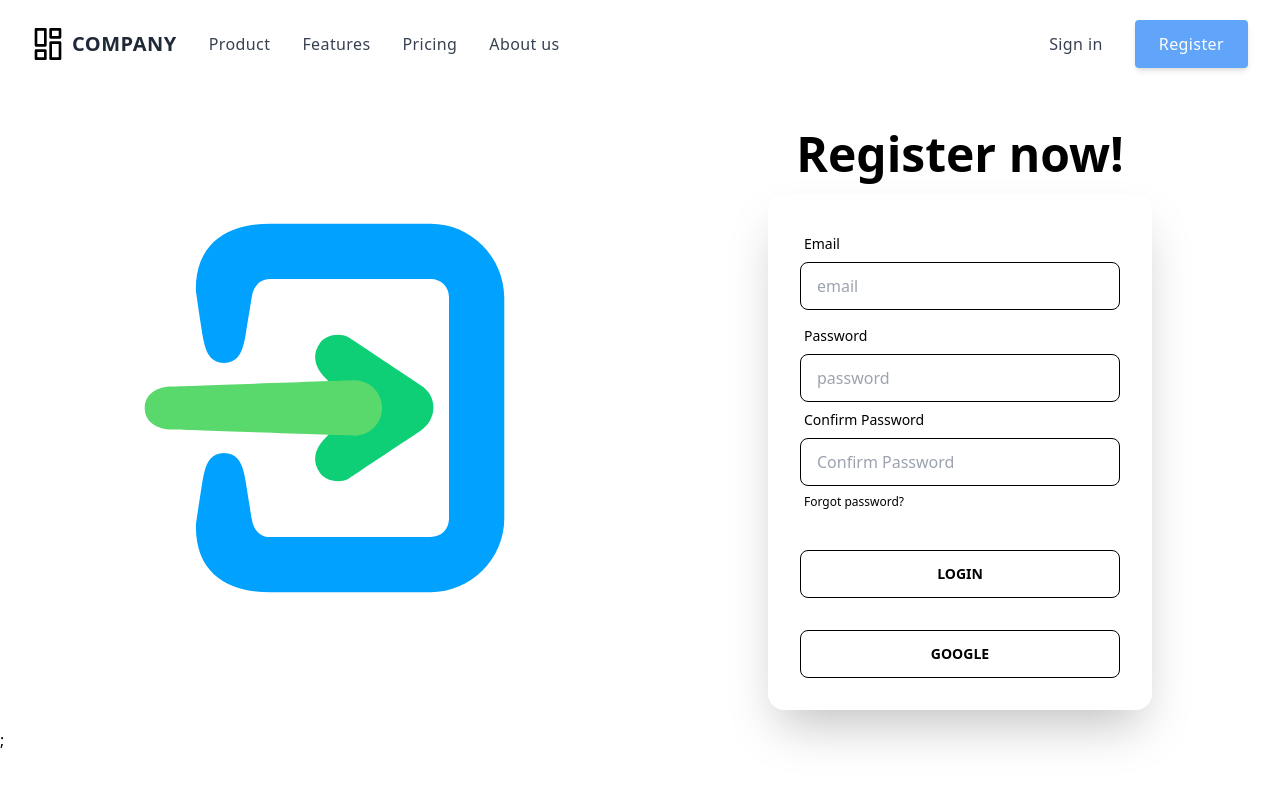
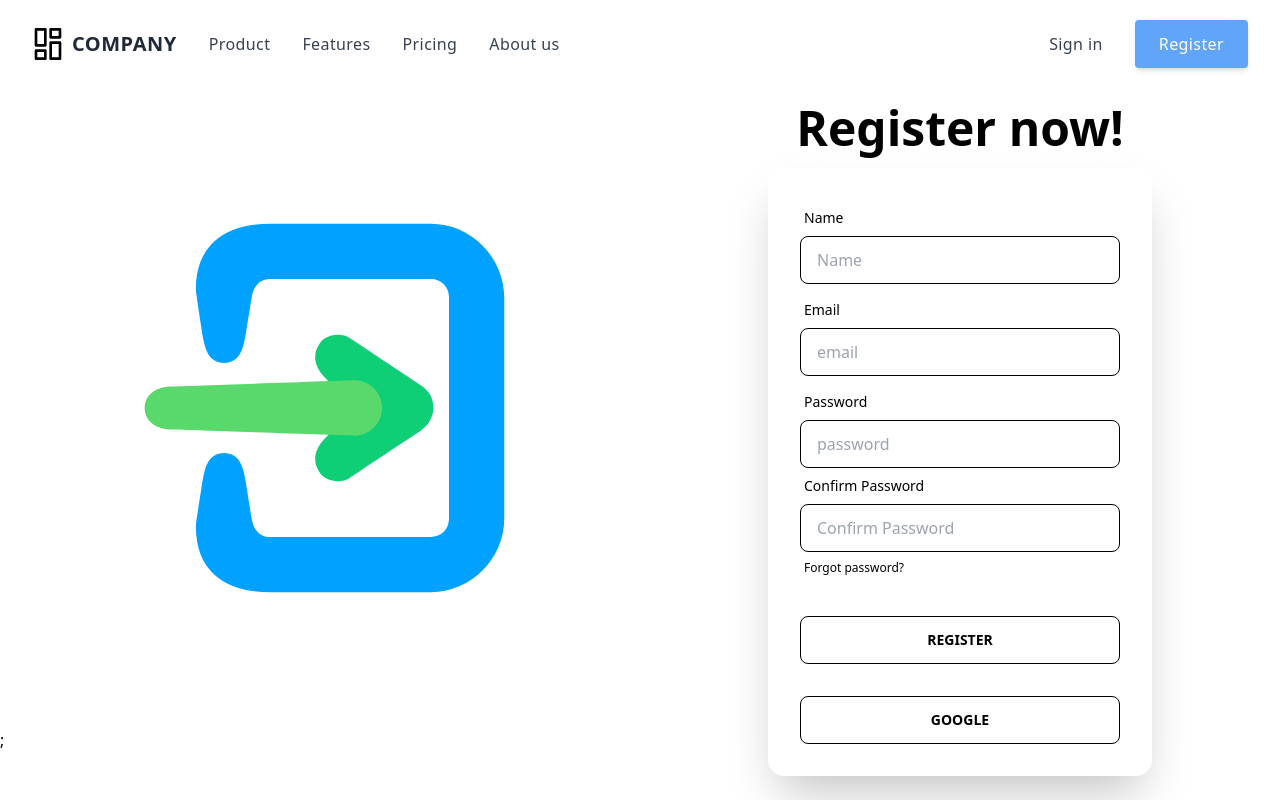
Before and after one commit to HasanMdKamrul/simple-hotel-app, a React (Create React App) app: page /register in a window 1280 px wide. Built offline with nearby package versions, Linux system fonts and the light colour scheme; no server answers.

Commit message:
Display name implemented

```diff
--- a/src/Pages/Register/Register/Register.jsx
+++ b/src/Pages/Register/Register/Register.jsx
@@ -6,7 +6,7 @@ import { AuthContext } from "../../../contexts/UserContext";
 
 const Register = () => {
   const [error, setError] = useState("");
-  const { createUser } = useContext(AuthContext);
+  const { createUser, userProfileUpdate } = useContext(AuthContext);
 
   const handleSubmit = (event) => {
     event.preventDefault();
@@ -15,7 +15,8 @@ const Register = () => {
     const email = form.email.value;
     const password = form.password.value;
     const confirm = form.confirm.value;
-    console.log(email, password, confirm);
+    const displayName = form.name.value;
+    console.log(email, password, confirm, displayName);
 
     // ** password validation
 
@@ -45,11 +46,21 @@ const Register = () => {
       return;
     }
 
+    // ** userProfile info
+
+    const userProfileInfo = {
+      displayName,
+    };
+
     // ** SignUp functionality
 
     const signUp = async () => {
       try {
         await createUser(email, password);
+        userProfileUpdate(userProfileInfo)
+          .then(() => console.log("Profile Updated"))
+          .catch((error) => setError(`Profile update Error Happened`));
+        form.reset();
         setError("");
       } catch (error) {
         console.log(error);
@@ -74,11 +85,24 @@ const Register = () => {
             <form onSubmit={handleSubmit} className="card-body">
               <div className="form-control">
                 <label className="label">
+                  <span className="label-text">Name</span>
+                </label>
+                <input
+                  required
+                  name="name"
+                  type="text"
+                  placeholder="Name"
+                  className="input input-bordered"
+                />
+              </div>
+              <div className="form-control">
+                <label className="label">
                   <span className="label-text">Email</span>
                 </label>
                 <input
+                  required
                   name="email"
-                  type="text"
+                  type="email"
                   placeholder="email"
                   className="input input-bordered"
                 />
@@ -111,7 +135,7 @@ const Register = () => {
               </div>
               <div className="form-control mt-6">
                 <button type="submit" className="btn btn-primary">
-                  Login
+                  Register
                 </button>
               </div>
               <div className="form-control mt-6">
--- a/src/contexts/UserContext.js
+++ b/src/contexts/UserContext.js
@@ -4,6 +4,7 @@ import {
   onAuthStateChanged,
   signInWithEmailAndPassword,
   signOut,
+  updateProfile,
 } from "firebase/auth";
 import React, { createContext, useEffect, useState } from "react";
 import app from "../firebase/firebase.config";
@@ -31,6 +32,12 @@ const UserContext = ({ children }) => {
     return signOut(auth);
   };
 
+  //   ** update profile
+
+  const userProfileUpdate = (profileObject) => {
+    return updateProfile(auth.currentUser, profileObject);
+  };
+
   useEffect(() => {
     const unsubscribe = onAuthStateChanged(auth, (userCurrent) => {
       setUser(userCurrent);
@@ -41,7 +48,14 @@ const UserContext = ({ children }) => {
     return () => unsubscribe();
   }, []);
 
-  const authInfo = { createUser, logInUser, logOutUser, loading, user };
+  const authInfo = {
+    createUser,
+    logInUser,
+    logOutUser,
+    loading,
+    user,
+    userProfileUpdate,
+  };
   return (
     <AuthContext.Provider value={authInfo}>{children}</AuthContext.Provider>
   );
```
